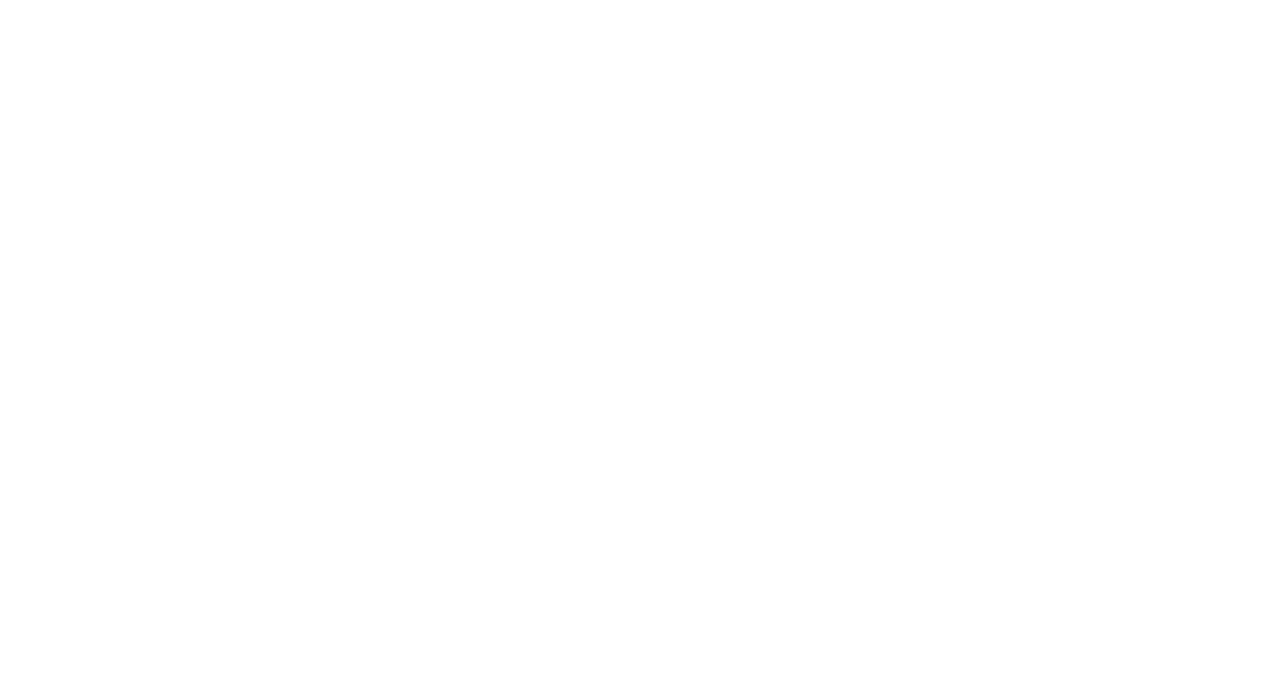
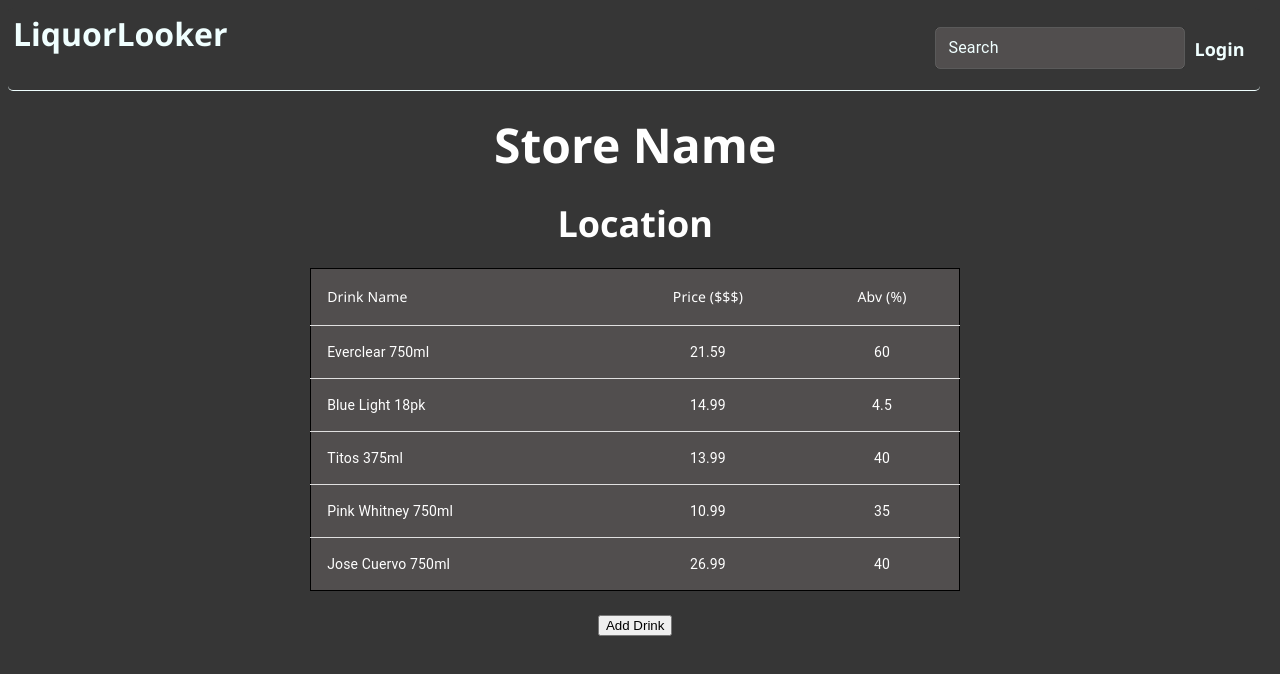
Before and after one commit to xlab-classes/cse442-spring2022-team-liquorlooker, a React (Create React App) app in the folder frontend/: page /businessInventory in a window 1280 px wide. Before the commit this address had no page. Shown: the top 674 px of the page. Built offline with nearby package versions, Linux system fonts and the light colour scheme.

Commit message:
Added BusinessInventory and AddDrink Pages, Fixed CSS #57

```diff
--- a/frontend/src/App.js
+++ b/frontend/src/App.js
@@ -1,11 +1,13 @@
-import "./App.css"
+import "./App.css";
 import { Routes, Route} from "react-router-dom";
 import Login from './pages/Login';
 import Home from "./pages/Home";
 // import NoMatch from './pages/NoMatch';
 import DrinkDetail from "./pages/DrinkDetail";
-import Layout from "./components/Navbar/Layout"
-import Registration from "./pages/Registration"
+import Layout from "./components/Navbar/Layout";
+import Registration from "./pages/Registration";
+import BusinessInventory from "./pages/BusinessInventory";
+import AddDrink from "./pages/AddDrink";
 
 function App() {
   return (
@@ -32,6 +34,16 @@ function App() {
           <Route index element={<Registration />} />
           {/* <Route path="*" element={<NoMatch />} /> */}
         </Route>
+
+        <Route path='/businessInventory' element={<Layout />}>
+          <Route index element={<BusinessInventory />} />
+          {/* <Route path="*" element={<NoMatch />} /> */}
+        </Route>
+
+        <Route path='/addDrink' element={<Layout />}>
+          <Route index element={<AddDrink />} />
+          {/* <Route path="*" element={<NoMatch />} /> */}
+        </Route>
         {/* <Route path="*" element={<NoMatch/>}/> */}
       </Routes>
       </div>
--- /dev/null
+++ b/frontend/src/pages/AddDrink.js
@@ -0,0 +1,67 @@
+import React from "react";
+import { Link } from "react-router-dom";
+import { Helmet } from "react-helmet";
+import styles from "../styles/AddDrink.module.css";
+import { TextField } from "@mui/material";
+
+const AddDrink = () => {
+  return(
+    <main>
+      <Helmet>
+        <style>{"body {background-color: #363636; }"}</style>
+      </Helmet>
+      <div>
+        <h1>
+          <span className={styles.AddDrink}>Add Drink</span>
+        </h1>
+      </div>
+
+      <div className={styles.DrinkNameLocation}>
+        <div className={styles.DrinkName}>
+          <TextField
+            label="Enter Drink Name"
+            variant="outlined"
+            size="normal"
+            InputLabelProps={{
+              style: { color: "azure" },
+            }}
+          />
+        </div>
+      </div>
+
+      <div className={styles.PriceLocation}>
+        <div className={styles.Price}>
+          <TextField
+            label="Enter Price"
+            variant="outlined"
+            size="normal"
+            InputLabelProps={{
+              style: { color: "azure" },
+            }}
+          />
+        </div>
+      </div>
+
+      <div className={styles.AbvLocation}>
+        <div className={styles.Abv}>
+          <TextField
+            label="Enter Alcohol Percentage"
+            variant="outlined"
+            size="normal"
+            InputLabelProps={{
+              style: { color: "azure" },
+            }}
+          />
+        </div>
+      </div>
+
+      <div className={styles.AddDrinkButton}>
+        <Link to="/businessInventory">
+          <button type="submit">Add Drink</button>
+        </Link>
+      </div>
+    </main>
+  );
+};
+
+export default AddDrink;
--- /dev/null
+++ b/frontend/src/pages/BusinessInventory.js
@@ -0,0 +1,72 @@
+import React from "react";
+import { Link } from "react-router-dom";
+import styles from "../styles/BusinessInventory.module.css";
+import { Helmet } from "react-helmet";
+import { TableContainer,Table,TableHead,TableRow,TableBody,TableCell } from "@mui/material";
+
+function createData(drinkName, price, percentage) {
+  return { drinkName, price, percentage};
+}
+
+const rows = [
+  createData('Everclear 750ml', 21.59, 60),
+  createData('Blue Light 18pk', 14.99, 4.5),
+  createData('Titos 375ml', 13.99, 40),
+  createData('Pink Whitney 750ml', 10.99, 35),
+  createData('Jose Cuervo 750ml', 26.99, 40),
+];
+
+const BusinessInventory = () => {
+  return(
+    <main>
+      <Helmet>
+        <style>{"body {background-color: #363636; }"}</style>
+      </Helmet>
+      <div>
+        <h1>
+          <span className={styles.StoreName}>Store Name</span>
+        </h1>
+      </div>
+      <div>
+        <h2>
+          <span className={styles.Location}>Location</span>
+        </h2>
+      </div>
+      <div>
+      <TableContainer className={styles.Table}>
+      <Table sx={{ maxWidth: 650, backgroundColor: "#514E4E", border: "1.5px solid black"}}aria-label="drink table">
+        <TableHead>
+          <TableRow>
+            <TableCell sx={{color: "white", fontFamily: 'Segoe UI'}}>Drink Name</TableCell>
+            <TableCell sx={{color: "white", fontFamily: 'Segoe UI'}} align="center">Price&nbsp;($$$)</TableCell>
+            <TableCell sx={{color: "white", fontFamily: 'Segoe UI'}} align="center">Abv&nbsp;(%)</TableCell>
+          </TableRow>
+        </TableHead>
+        <TableBody>
+          {rows.map((row) => (
+            <TableRow
+              key={row.name}
+              sx={{ '&:last-child td, &:last-child th': { border: 0 } }}
+            >
+              <TableCell sx={{color: "white"}} component="th" scope="row">
+                {row.drinkName}
+              </TableCell>
+              <TableCell sx={{color: "white"}} align="center">{row.price}</TableCell>
+              <TableCell sx={{color: "white"}} align="center">{row.percentage}</TableCell>
+            </TableRow>
+          ))}
+        </TableBody>
+      </Table>
+    </TableContainer>
+
+    </div>
+      <div className={styles.AddDrink}>
+        <Link to="/addDrink">
+          <button type="submit">Add Drink</button>
+        </Link>
+      </div>
+    </main>
+  );
+};
+
+export default BusinessInventory;
--- a/frontend/src/pages/Login.js
+++ b/frontend/src/pages/Login.js
@@ -13,7 +13,7 @@ async function getData(loginEm, loginPsw) {
   });
   var config = {
     method: "post",
-    url: "http://cheshire.cse.buffalo.edu:1812/auth/login",
+    url: "http://localhost:3000/auth/login",
     headers: {
       "Content-Type": "application/x-www-form-urlencoded",
     },
@@ -68,6 +68,7 @@ const Login = () => {
             InputLabelProps={{
               style: { color: "azure" },
             }}
+            type="password"
             value={loginPassword}
             onChange={(event) => setLoginPassword(event.target.value)}
           />
--- a/frontend/src/pages/Registration.js
+++ b/frontend/src/pages/Registration.js
@@ -15,27 +15,11 @@ async function sendData(em, psw, repsw) {
     alert("Passwords do not match, Please try registering again");
     return;
   }
-  //var hashedPsw = createHash('sha256').update(psw).digest('hex')
 
   /*
-  var myHeaders = new Headers();
-  myHeaders.append("Content-Type", "application/x-www-form-urlencoded");
-
-  var urlencoded = new URLSearchParams();
-  urlencoded.append("email", em);
-  urlencoded.append("password", psw)
-
-  var requestOptions = {
-    method: 'POST',
-    headers: myHeaders,
-    body: urlencoded,
-    redirect: 'follow'
-  };
-
-  fetch("localhost:3000/auth/register", requestOptions)
-    .then(response => response.text())
-    .then(result => console.log(result))
-    .catch(error => console.log('error', error));
+  const bcrypt = require('bcrypt');
+  const saltRounds = 10;
+  const hashedPsw = bcrypt.hashSync(psw, saltRounds);
   */
 
   var axios = require("axios");
@@ -46,7 +30,7 @@ async function sendData(em, psw, repsw) {
   });
   var config = {
     method: "post",
-    url: "http://cheshire.cse.buffalo.edu:1812/auth/register",
+    url: "http://localhost:3000/auth/register",
     headers: {
       "Content-Type": "application/x-www-form-urlencoded",
     },
@@ -102,6 +86,7 @@ const Registration = () => {
             InputLabelProps={{
               style: { color: "azure" },
             }}
+            type="password"
             value={password}
             onChange={(event) => setPassword(event.target.value)}
           />
@@ -117,6 +102,7 @@ const Registration = () => {
             InputLabelProps={{
               style: { color: "azure" },
             }}
+            type="password"
             value={reenterPassword}
             onChange={(event) => setReenterPassword(event.target.value)}
           />
--- /dev/null
+++ b/frontend/src/styles/AddDrink.module.css
@@ -0,0 +1,27 @@
+.AddDrink{
+  display: flex;
+  align-items: center;
+  justify-content: center;
+  font-size: 48px;
+  color: rgba(255,255,255,1);
+  font-family:'Segoe UI', 'Tahoma', 'Geneva', 'Verdana', 'sans-serif';
+}
+
+.DrinkName, .Price, .Abv{
+  padding-bottom: 12px;
+  background-color: #514E4E;
+  background-clip: content-box;
+}
+
+.DrinkNameLocation, .PriceLocation, .AbvLocation{
+  display: flex;
+  align-items: center;
+  justify-content: center;
+}
+
+.AddDrinkButton{
+  display: flex;
+  align-items: center;
+  justify-content: center;
+  padding: 12px;
+}
--- /dev/null
+++ b/frontend/src/styles/BusinessInventory.module.css
@@ -0,0 +1,30 @@
+.StoreName{
+  display: flex;
+  align-items: center;
+  justify-content: center;
+  font-size: 48px;
+  color: rgba(255,255,255,1);
+  font-family:'Segoe UI', 'Tahoma', 'Geneva', 'Verdana', 'sans-serif';
+}
+
+.Location{
+  display: flex;
+  align-items: center;
+  justify-content: center;
+  font-size: 36px;
+  color: rgba(255,255,255,1);
+  font-family:'Segoe UI', 'Tahoma', 'Geneva', 'Verdana', 'sans-serif';
+}
+
+.Table{
+  display: flex;
+  align-items: center;
+  justify-content: center;
+}
+
+.AddDrink{
+  display: flex;
+  align-items: center;
+  justify-content: center;
+  padding: 24px;
+}
--- a/frontend/src/styles/Login.module.css
+++ b/frontend/src/styles/Login.module.css
@@ -5,6 +5,7 @@
     padding: 2px;
     font-size: 64px;
     color: rgba(255,255,255,1);
+    font-family:'Segoe UI', 'Tahoma', 'Geneva', 'Verdana', 'sans-serif';
 }
 
 .email, .password {
--- a/frontend/src/styles/Registration.module.css
+++ b/frontend/src/styles/Registration.module.css
@@ -5,6 +5,7 @@
     padding: 2px;
     font-size: 64px;
     color: rgba(255,255,255,1);
+    font-family:'Segoe UI', 'Tahoma', 'Geneva', 'Verdana', 'sans-serif';
 }
 
 .email, .password, .reenterpassword {
```
